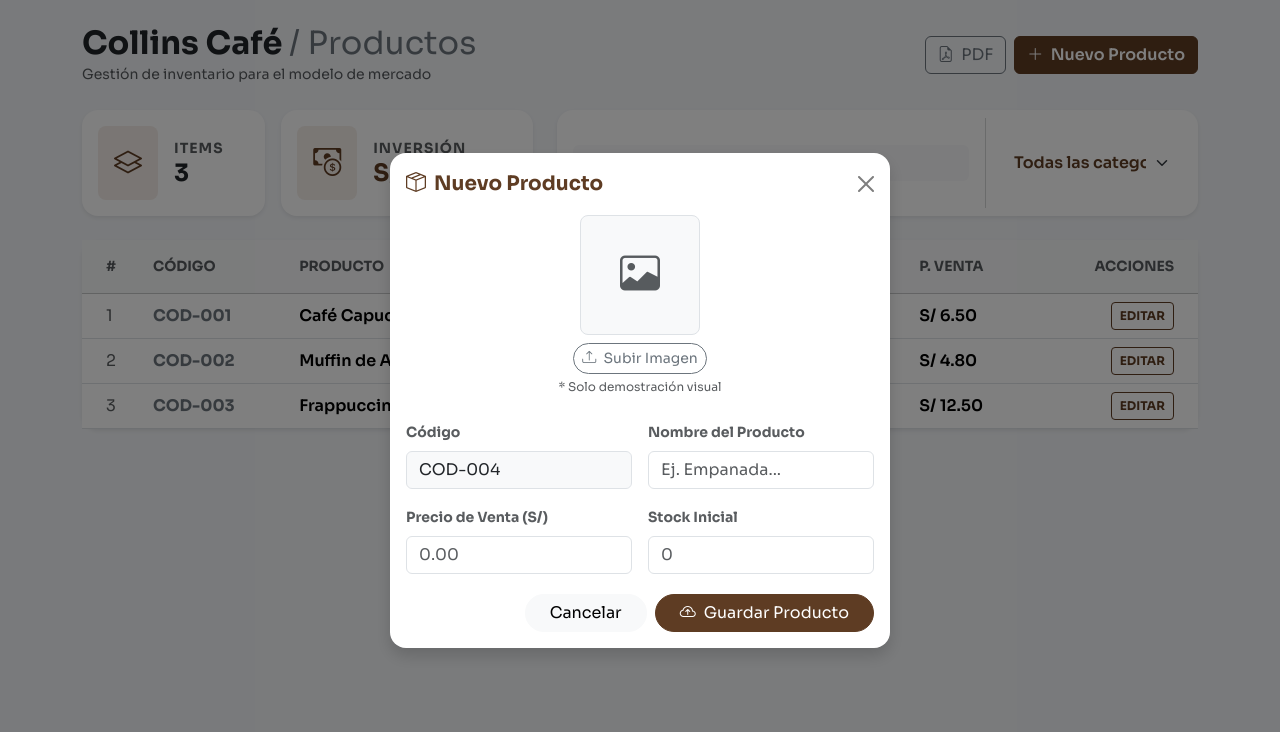
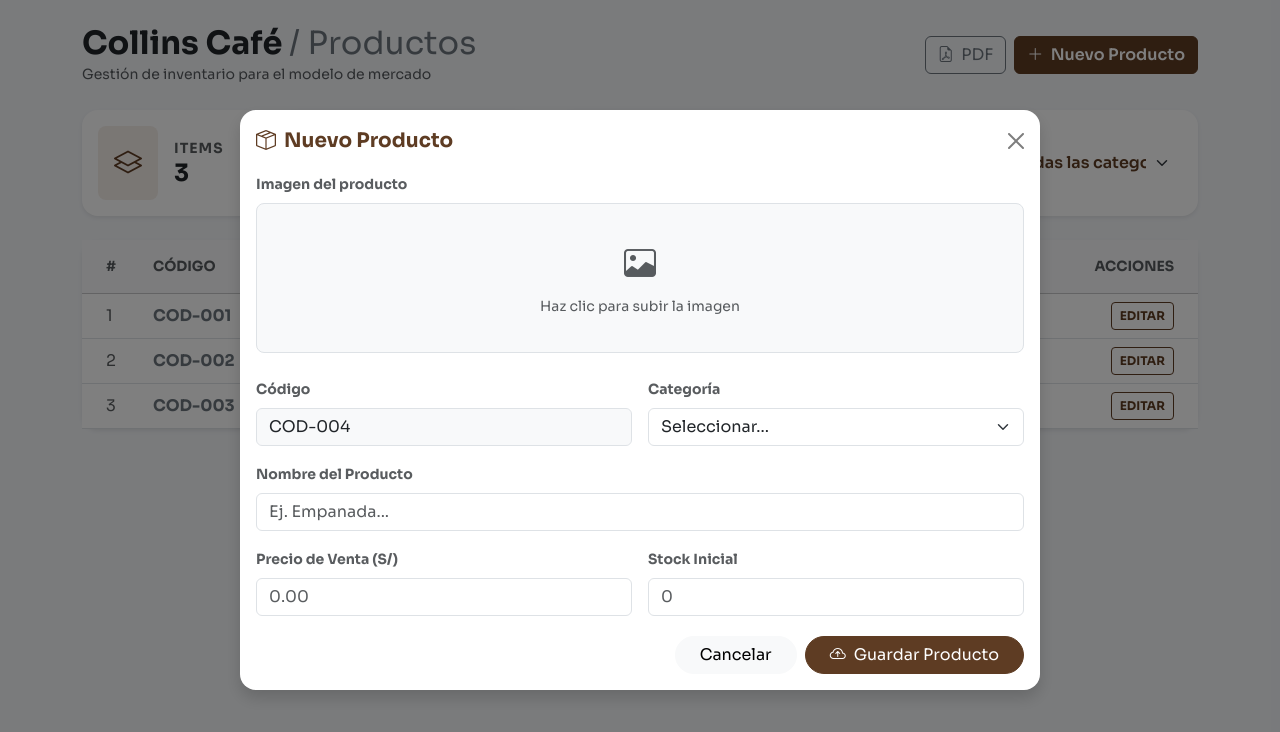
Before and after one commit to DiegoAntonioCaceresAranda/HDGrupo03-Fronted, a React (Vite) app: page / in a window 1280 px wide. Both pictures are taken after a click on the button "Nuevo Producto". Shown: the top 732 px of the page. Built offline with nearby package versions, Linux system fonts and the light colour scheme.

Commit message:
fix: enlarge product modal, add category select, and improve image upload UI

```diff
--- a/src/components/Producto/ProductosForm.tsx
+++ b/src/components/Producto/ProductosForm.tsx
@@ -3,37 +3,44 @@ import React from 'react';
 const ProductosForm = () => {
   return (
     <form>
-      {/* boton visual para la imagen*/}
-      <div className="mb-4 text-center">
-        <div className="bg-light border rounded-3 d-flex flex-column justify-content-center align-items-center mb-2 mx-auto" style={{ height: '120px', width: '120px', borderStyle: 'dashed !important' }}>
-          <i className="bi bi-image text-muted fs-1"></i>
+      {/* Imagen del producto (Diseño ancho y limpio) */}
+      <div className="mb-4">
+        <label className="form-label fw-bold small text-muted">Imagen del producto</label>
+        <div className="bg-light border rounded-3 d-flex flex-column justify-content-center align-items-center" style={{ height: '150px', borderStyle: 'dashed !important', cursor: 'pointer' }}>
+          <i className="bi bi-image text-muted fs-2 mb-2"></i>
+          <span className="text-muted small">Haz clic para subir la imagen</span>
         </div>
-        <button type="button" className="btn btn-sm btn-outline-secondary rounded-pill">
-          <i className="bi bi-upload me-1"></i> Subir Imagen
-        </button>
-        <small className="d-block text-muted mt-1" style={{fontSize: '0.75rem'}}>* Solo demostración visual</small>
       </div>
 
       <div className="row g-3">
-        {/* código(no editable)*/}
+        {/* Código - Bloqueado */}
         <div className="col-md-6">
           <label className="form-label fw-bold small text-muted">Código</label>
           <input type="text" className="form-control bg-light" value="COD-004" readOnly />
         </div>
 
-        {/* Nombre del producto */}
+        {/* Categoría (El selector que pediste) */}
         <div className="col-md-6">
+          <label className="form-label fw-bold small text-muted">Categoría</label>
+          <select className="form-select" required>
+            <option value="">Seleccionar...</option>
+            <option value="Bebidas Calientes">Bebidas Calientes</option>
+            <option value="Bebidas Frías">Bebidas Frías</option>
+            <option value="Postres">Postres</option>
+          </select>
+        </div>
+
+        {/* Nombre */}
+        <div className="col-md-12">
           <label className="form-label fw-bold small text-muted">Nombre del Producto</label>
           <input type="text" name="nombre" className="form-control" placeholder="Ej. Empanada..." required />
         </div>
 
-        {/* PrecioVenta */}
+        {/* Precio de Venta y Stock */}
         <div className="col-md-6">
           <label className="form-label fw-bold small text-muted">Precio de Venta (S/)</label>
           <input type="number" step="0.01" name="precioVenta" className="form-control" placeholder="0.00" required />
         </div>
-
-        {/* Stock-Inicial */}
         <div className="col-md-6">
           <label className="form-label fw-bold small text-muted">Stock Inicial</label>
           <input type="number" name="stock" className="form-control" placeholder="0" required />
--- a/src/pages/ProductosPage.tsx
+++ b/src/pages/ProductosPage.tsx
@@ -119,7 +119,7 @@ export const ProductosPage = () => {
       {/* Modal Nuevo Producto */}
       {showModal && (
         <div className="modal fade show d-block" tabIndex={-1} style={{ backgroundColor: "rgba(0, 0, 0, 0.5)" }}>
-          <div className="modal-dialog modal-dialog-centered">
+          <div className="modal-dialog modal-dialog-centered modal-lg">
             <div className="modal-content border-0 rounded-4 shadow">
               <div className="modal-header border-bottom-0 pb-0">
                 <h5 className="modal-title fw-bold text-cafe">
```
